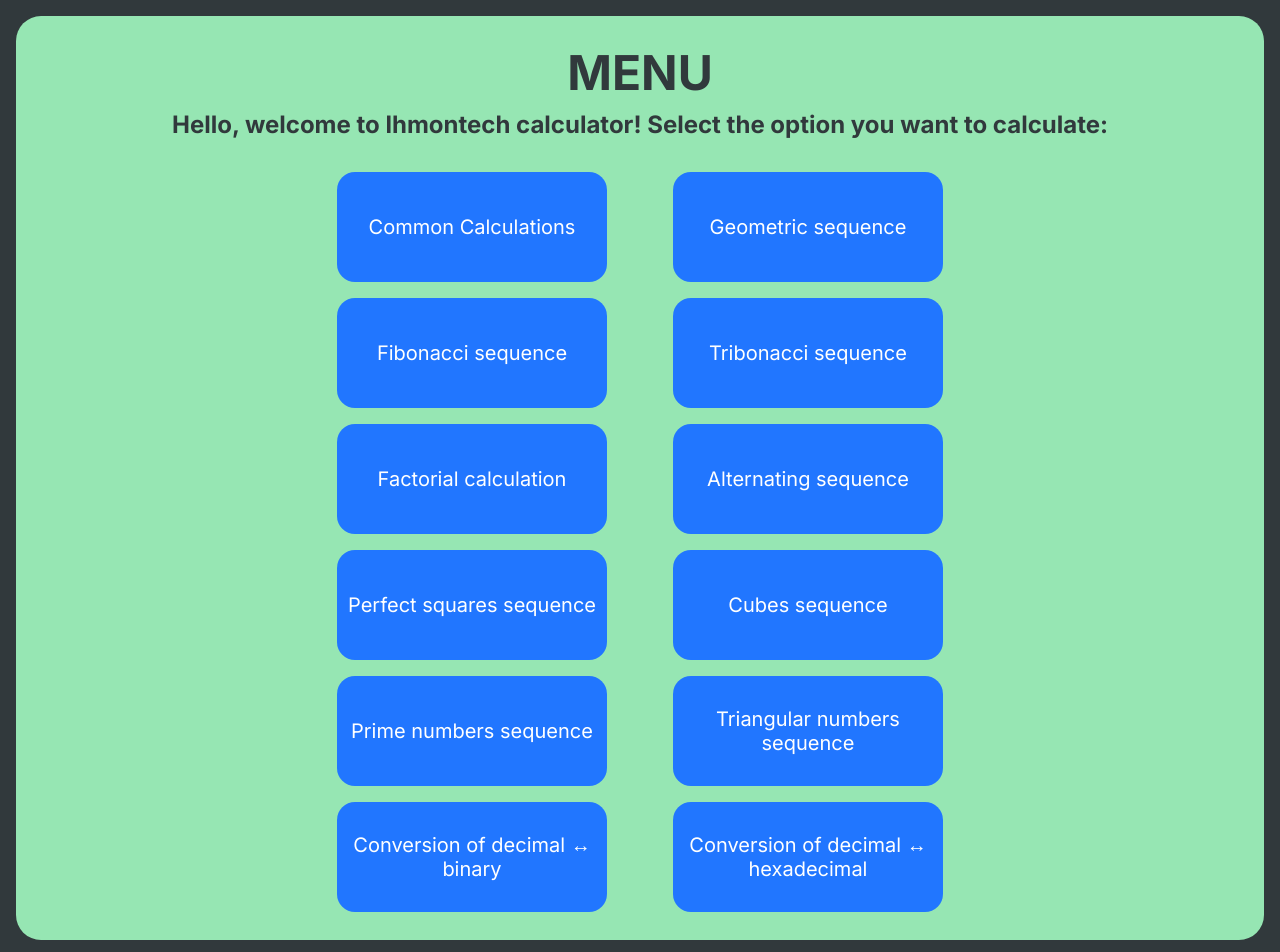
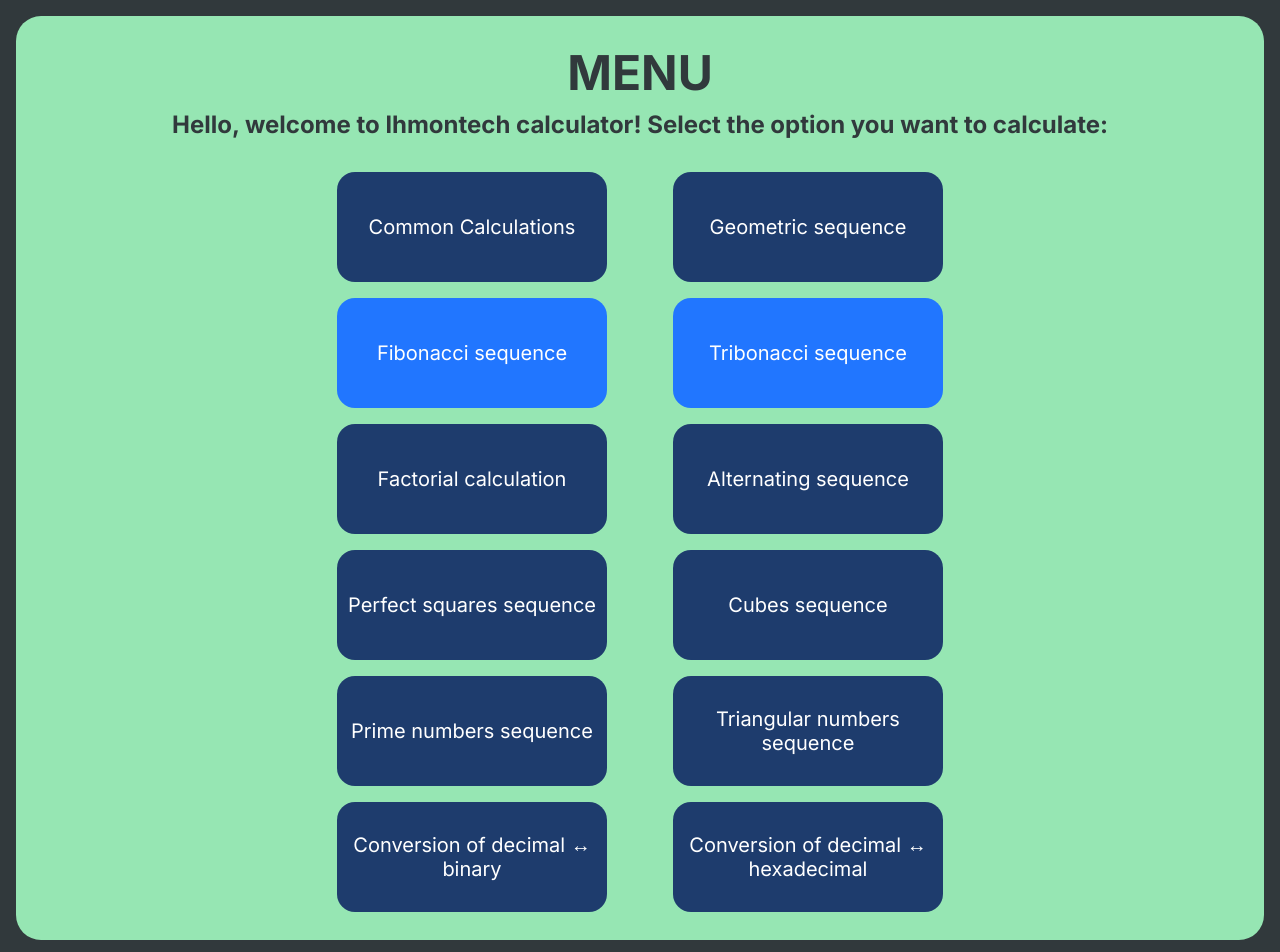
Before and after one commit to lhmontech/Python-calculator-2.0, a React (Create React App) app in the folder Calculator-frontend/: page / in a window 1280 px wide. Shown: the top 952 px of the page. Built offline with nearby package versions, Linux system fonts and the light colour scheme.

Commit message:
small adjustments

```diff
--- a/Calculator-frontend/src/App.css
+++ b/Calculator-frontend/src/App.css
@@ -73,6 +73,10 @@
   background: #1755b8;
 }
 
+.btn.active {
+  background-color: #1e3c6d;
+}
+
 .Monitor {
   background: #171717;
   padding: 10px;
@@ -112,7 +116,7 @@
 
 .Forms button {
   font-size: 20px;
-  background: #31393C;
+  background: #4F5B60;
   color: #FFFFFF;
   border: none;
   top: 70%;
@@ -124,6 +128,10 @@
   height: 35px;
   cursor: pointer;
   z-index: 10;
+}
+
+.Forms button:hover {
+  background: #31393C;
 }
 
 .Forms button:disabled {
@@ -187,3 +195,15 @@
   color: #FFFFFF;
   padding: 5px;
 }
+
+.Keypad .Clean_but:hover {
+  background: #b83445;
+}
+
+.Keypad .Calc_but:hover {
+  background: #1b62d4;
+}
+
+.Keypad button:hover {
+  background: #3f484d;
+}
--- a/Calculator-frontend/src/components/Menu.jsx
+++ b/Calculator-frontend/src/components/Menu.jsx
@@ -1,4 +1,4 @@
-import { Link } from "react-router-dom";
+import { NavLink } from "react-router-dom";
 import '../App.css';
 
 function Menu() {
@@ -13,20 +13,44 @@
         </header>
         <div className='Menu_buttons'>
           <div>
-            <Link to="/">Common Calculations</Link>
-            <Link to="/fibonacci">Fibonacci sequence</Link>
-            <Link to="/">Factorial calculation</Link>
-            <Link to="/">Perfect squares sequence</Link>
-            <Link to="/">Prime numbers sequence</Link>
-            <Link to="/">Conversion of decimal ↔ binary</Link>
+            <NavLink to="/" className={({ isActive }) => isActive ? "btn active" : "button"}>
+              Common Calculations
+            </NavLink>
+            <NavLink to="/fibonacci" className={({ isActive }) => isActive ? "btn active" : "button"}>
+              Fibonacci sequence
+            </NavLink>
+            <NavLink to="/" className={({ isActive }) => isActive ? "btn active" : "button"}>
+              Factorial calculation
+            </NavLink>
+            <NavLink to="/" className={({ isActive }) => isActive ? "btn active" : "button"}>
+              Perfect squares sequence
+            </NavLink>
+            <NavLink to="/" className={({ isActive }) => isActive ? "btn active" : "button"}>
+              Prime numbers sequence
+            </NavLink>
+            <NavLink to="/" className={({ isActive }) => isActive ? "btn active" : "button"}>
+              Conversion of decimal ↔ binary
+            </NavLink>
           </div>
           <div>
-            <Link to="/">Geometric sequence</Link>
-            <Link to="/tribonacci">Tribonacci sequence</Link>
-            <Link to="/">Alternating sequence</Link>
-            <Link to="/">Cubes sequence</Link>
-            <Link to="/">Triangular numbers sequence</Link>
-            <Link to="/">Conversion of decimal ↔ hexadecimal</Link>
+            <NavLink to="/" className={({ isActive }) => isActive ? "btn active" : "button"}>
+              Geometric sequence
+            </NavLink>
+            <NavLink to="/tribonacci" className={({ isActive }) => isActive ? "btn active" : "button"}>
+              Tribonacci sequence
+            </NavLink>
+            <NavLink to="/" className={({ isActive }) => isActive ? "btn active" : "button"}>
+              Alternating sequence
+            </NavLink>
+            <NavLink to="/" className={({ isActive }) => isActive ? "btn active" : "button"}>
+              Cubes sequence
+            </NavLink>
+            <NavLink to="/" className={({ isActive }) => isActive ? "btn active" : "button"}>
+              Triangular numbers sequence
+            </NavLink>
+            <NavLink to="/" className={({ isActive }) => isActive ? "btn active" : "button"}>
+              Conversion of decimal ↔ hexadecimal
+            </NavLink>
           </div>
         </div>
       </div>
--- a/Calculator-frontend/src/pages/Fibonacci.jsx
+++ b/Calculator-frontend/src/pages/Fibonacci.jsx
@@ -13,7 +13,9 @@
     if (currentValue.trim() === "") return;
     setValues(prev => [...prev, Number(currentValue)]);
     setCurrentValue("");
+    setResult(null);
   }
+
   return (
     <div className='Result_area'>
         <div className='Monitor'>
```
Also changed, not shown: Calculator-frontend/src/components/Keypad.jsx (line endings or trailing spaces), 1 other file (tests, documents, lock files or other folders).
